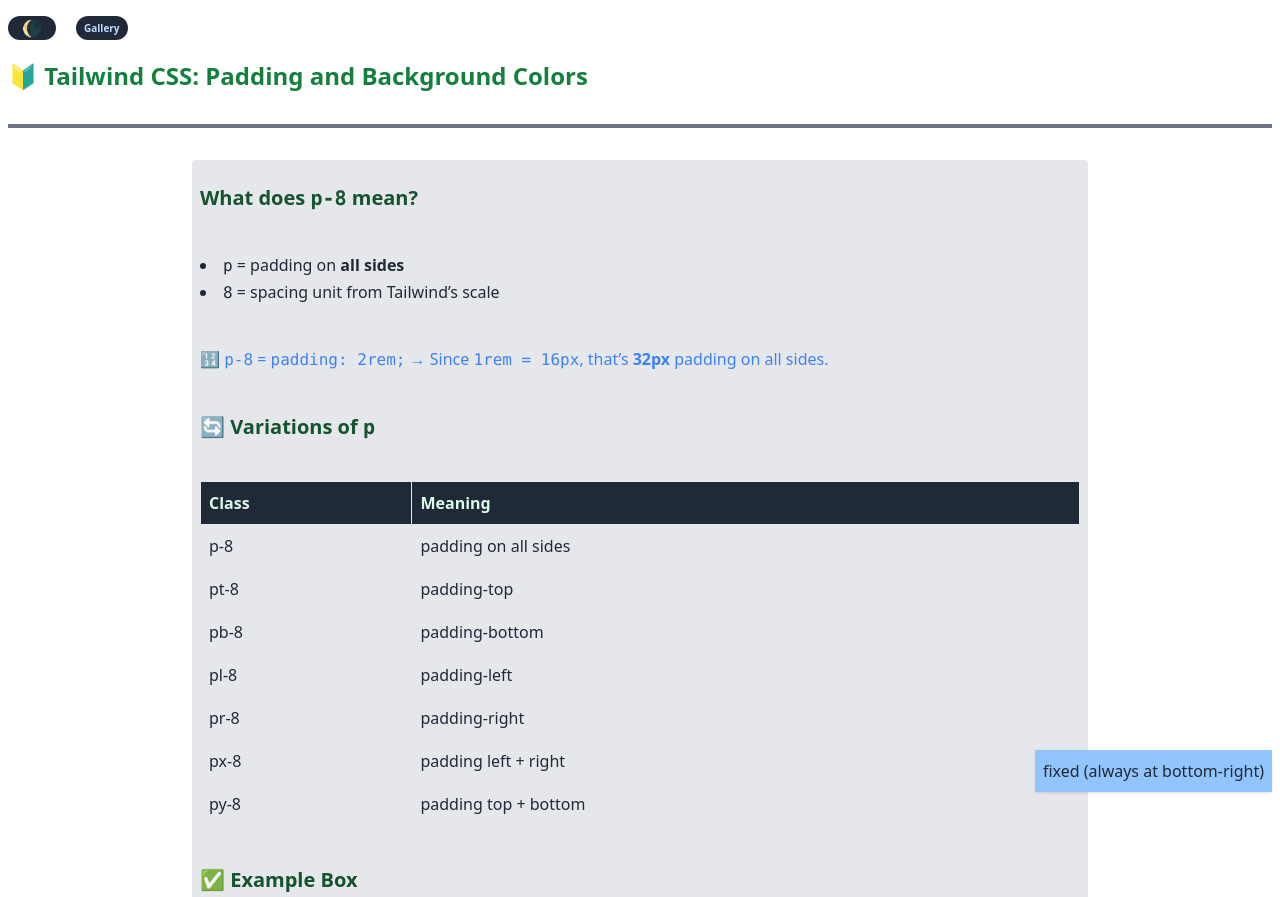
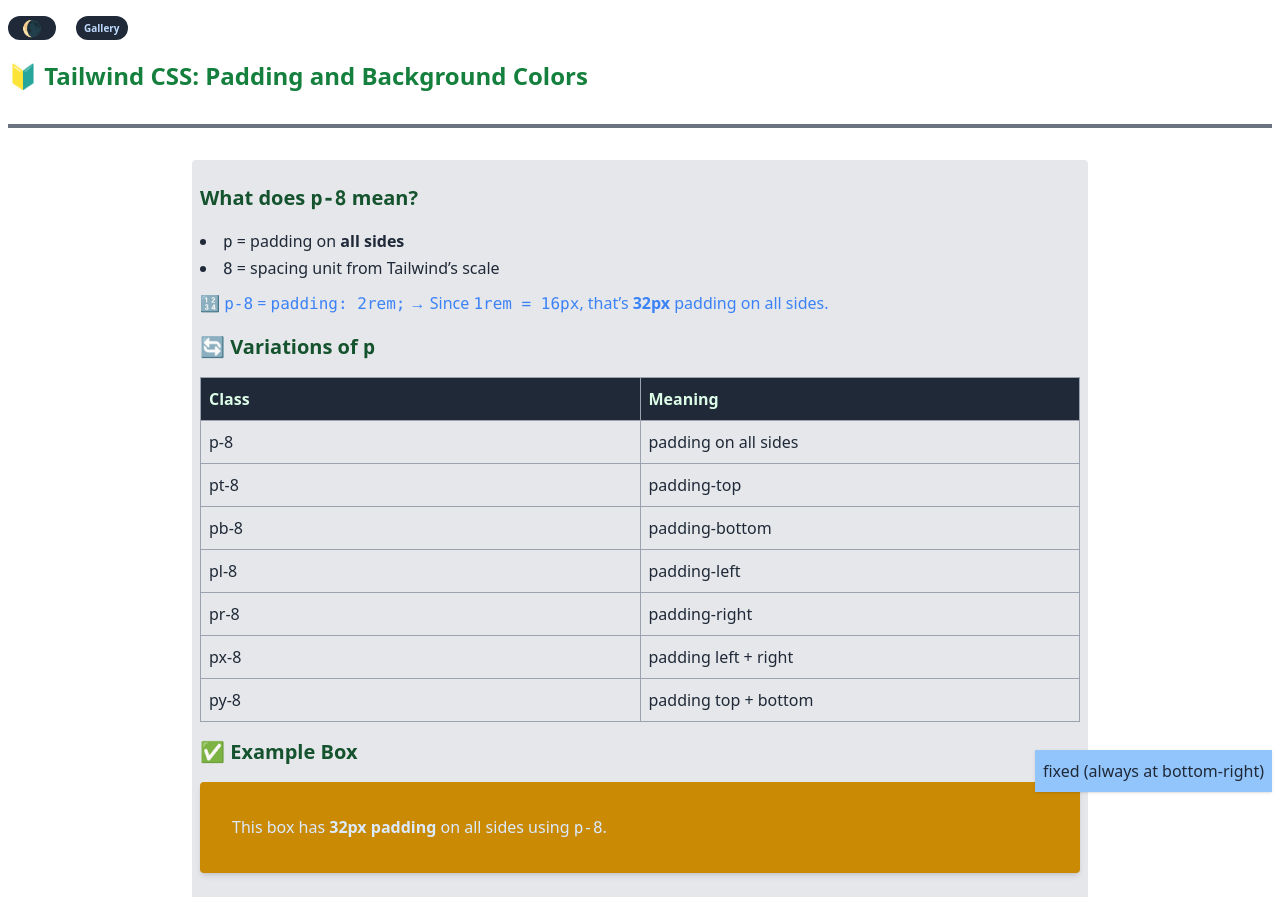
Before and after one commit to R-Htu/tailwind-lesson, a plain HTML site: page index.html in a window 1280 px wide. Shown: the top 897 px of the page. Drawn offline with nearby package versions, Linux system fonts and the light colour scheme.

Commit message:
line component added

```diff
--- a/index.html
+++ b/index.html
@@ -33,15 +33,16 @@
 
       table {
         @apply w-full text-left border
-               border-gray-300;
+               border-gray-300 table-fixed;
       }
 
       thead {
         @apply bg-gray-800 text-green-100
                 dark:text-yellow-100;
       }
-      .box {
-        @apply  space-y-10;
+
+      td, th {
+         @apply border border-gray-400 p-2 break-words;
       }
 
       .first-line {
```
